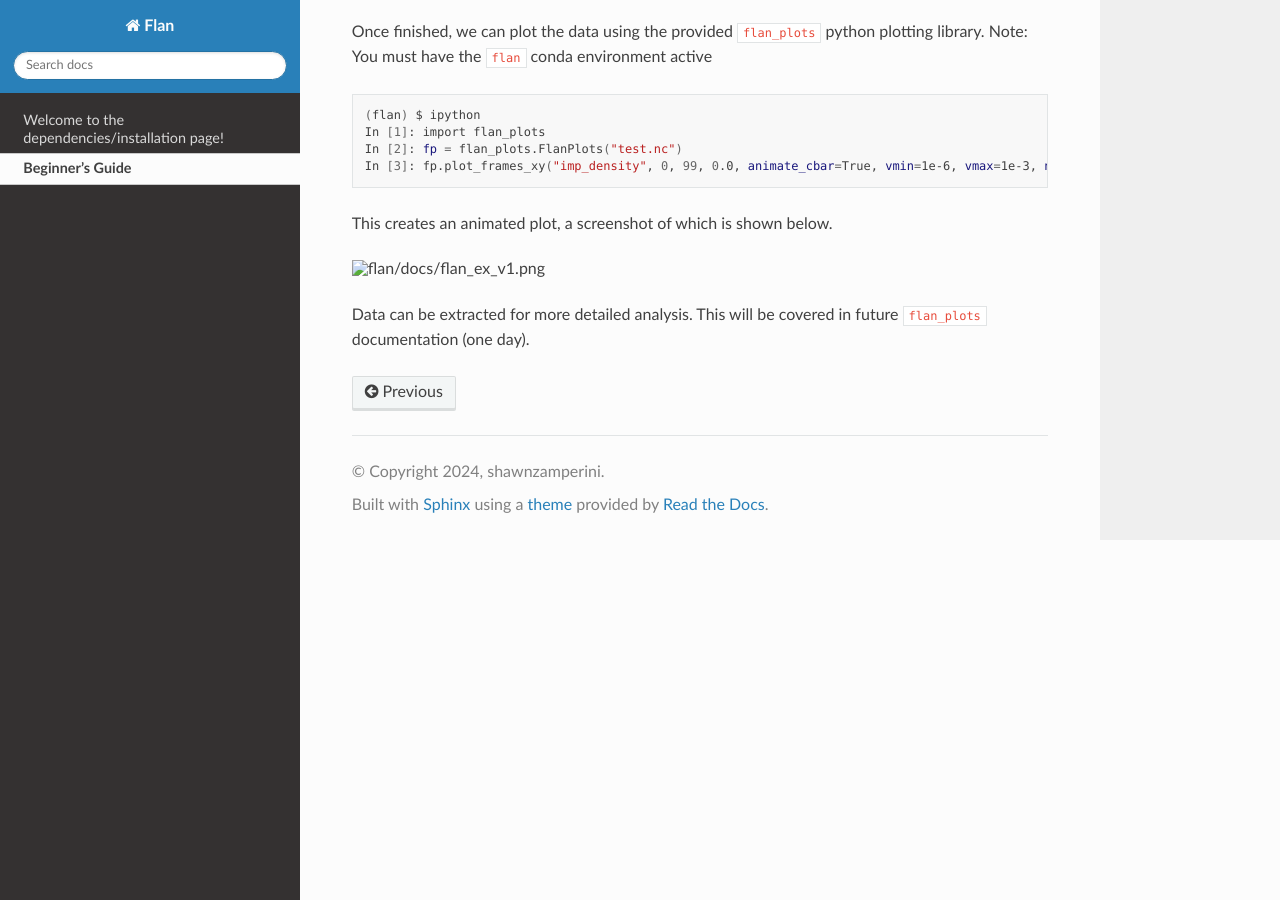
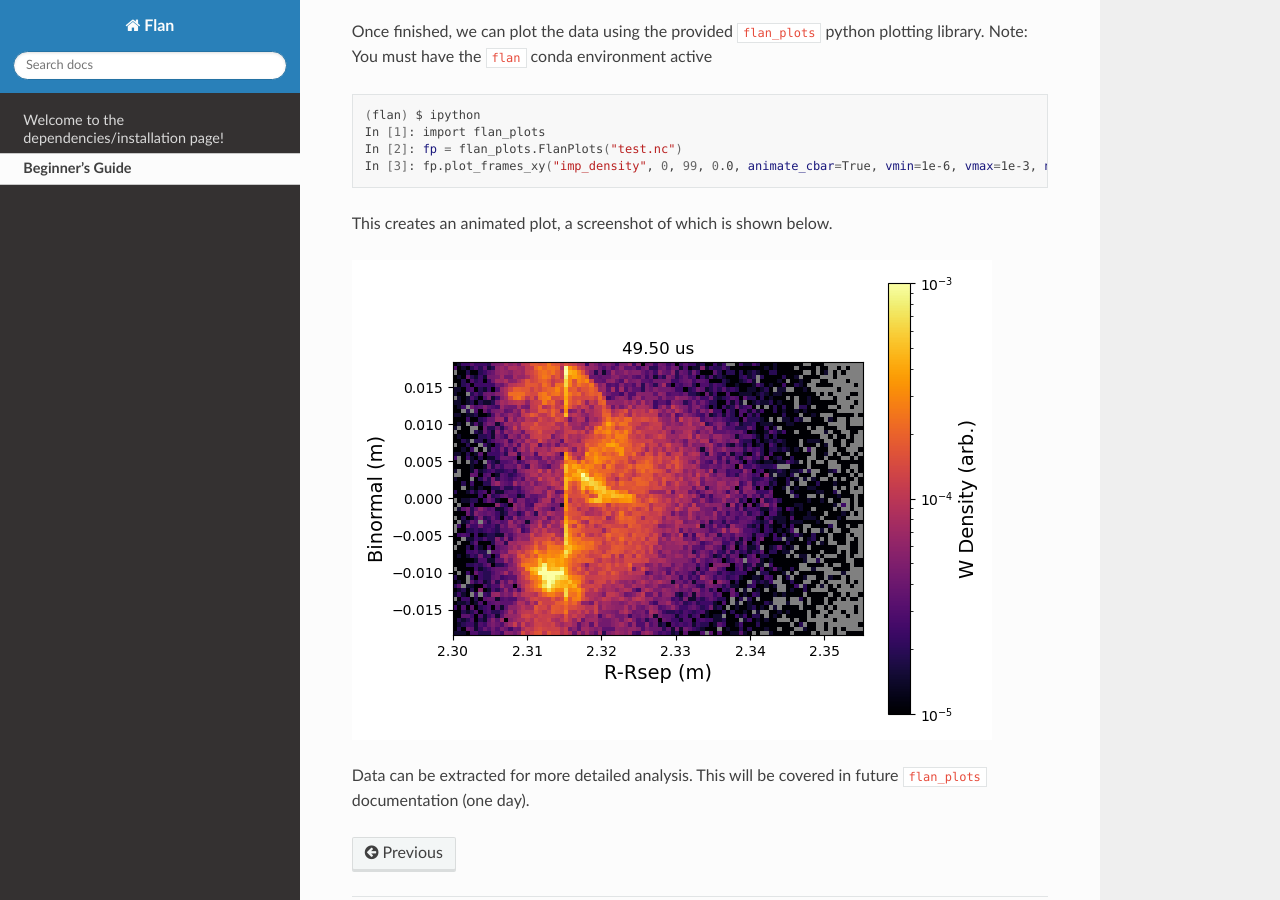
Before and after one commit to shawnzamperini/flan, a Sphinx documentation site: the page built from docs/source/beginnerGuide.rst, in a window 1280 px wide and 900 px high, scrolled down 1195 px. Built offline with Sphinx 7.4.7 and the Read the Docs theme 3.1.0, drawn with Linux system fonts in a browser that asks for light colours.

Commit message:
Update beginnerGuide.rst
Made sure that the pathway to the image was correct. Need to use ../ to get out of the source folder.

```diff
--- a/docs/source/beginnerGuide.rst
+++ b/docs/source/beginnerGuide.rst
@@ -59,6 +59,6 @@ Once finished, we can plot the data using the provided :literal:`flan_plots` pyt
 
 This creates an animated plot, a screenshot of which is shown below.
 
-.. image:: flan/docs/flan_ex_v1.png
+.. image:: ../flan_ex_v1.png
 
 Data can be extracted for more detailed analysis. This will be covered in future :literal:`flan_plots` documentation (one day).
```
